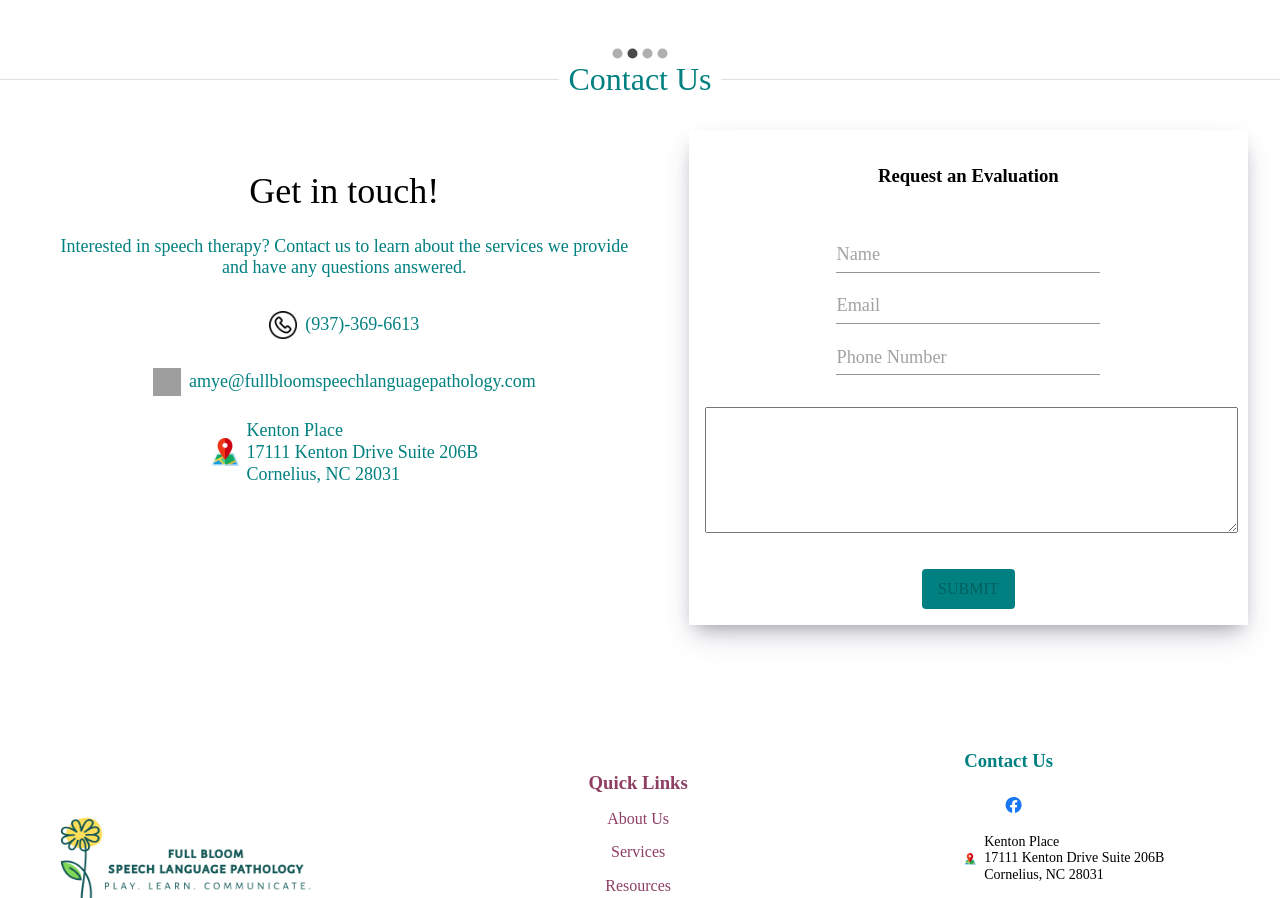
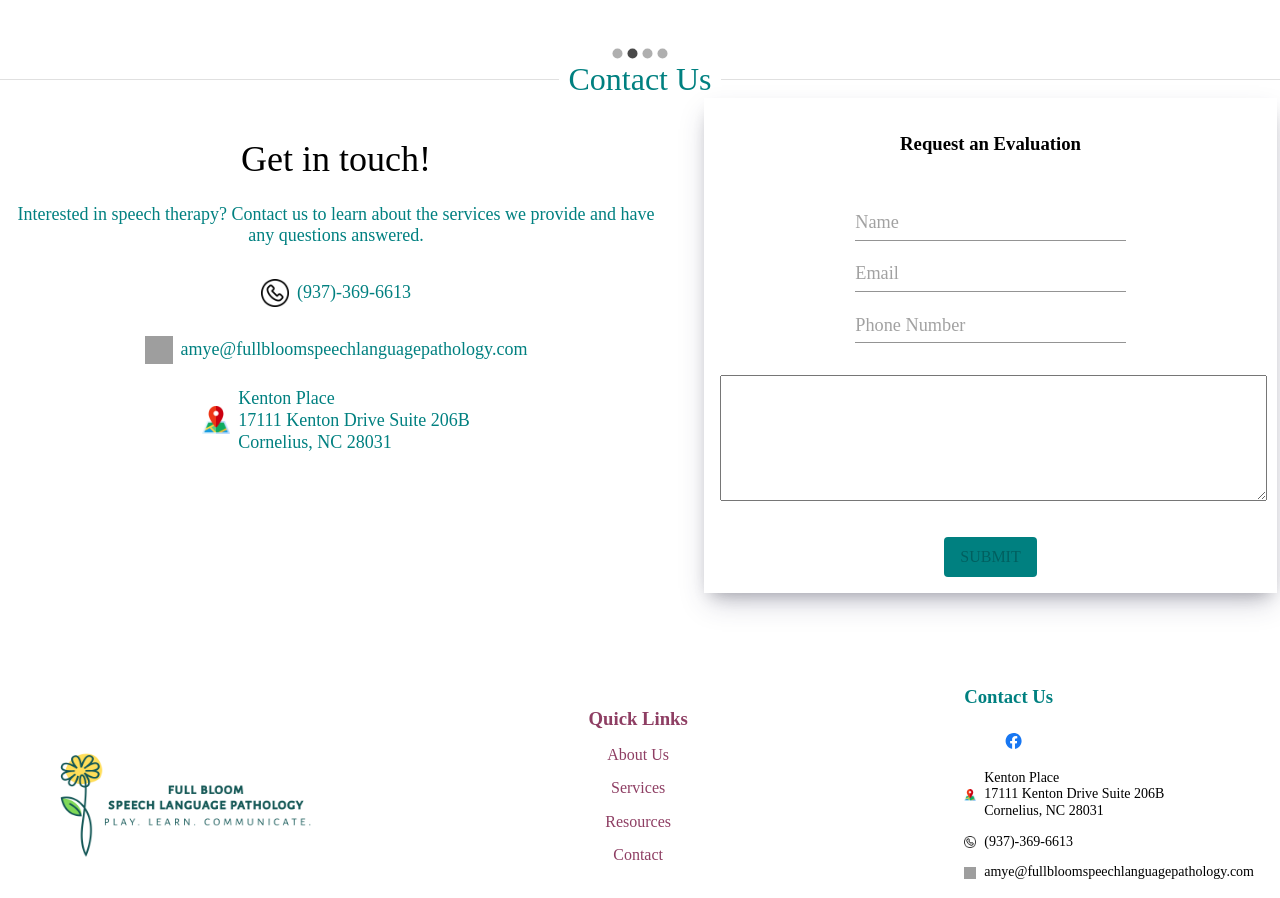
Before and after one commit to beemak789/AE_SLP_Website, a React (Create React App) app in the folder AE_Website/: page / in a window 1280 px wide. Shown: the part 2768-3666 px from the top of the page. Built offline with nearby package versions, Linux system fonts and the light colour scheme; grey boxes are pictures that could not be loaded; some icons are missing; a web font is replaced by a local one.

Commit message:
remove padding

```diff
--- a/AE_Website/src/component/ContactMe.js
+++ b/AE_Website/src/component/ContactMe.js
@@ -71,16 +71,11 @@ const ContactMeContainer = styled.div`
   flex-direction: column;
   padding-bottom: 3rem;
   align-items: center;
-
-  @media (min-width: 375px) and (max-width: 768px) {
-    width: 100%;
-  }
 `;
 
 const ContactTextboxContainer = styled.div`
   display: flex;
   gap: 2rem;
-  padding: 2rem;
 
   @media (min-width: 375px) and (max-width: 768px) {
     display: flex;
--- a/AE_Website/src/component/Testimonials.js
+++ b/AE_Website/src/component/Testimonials.js
@@ -58,8 +58,8 @@ const TestimonialsContainer = styled.div`
     display: flex;
     flex-direction: column;
     @media (min-width: 375px) and (max-width: 768px) {
-    padding: 2rem;
-  }
+      padding: 2rem;
+    }
   }
 `;
 
```
